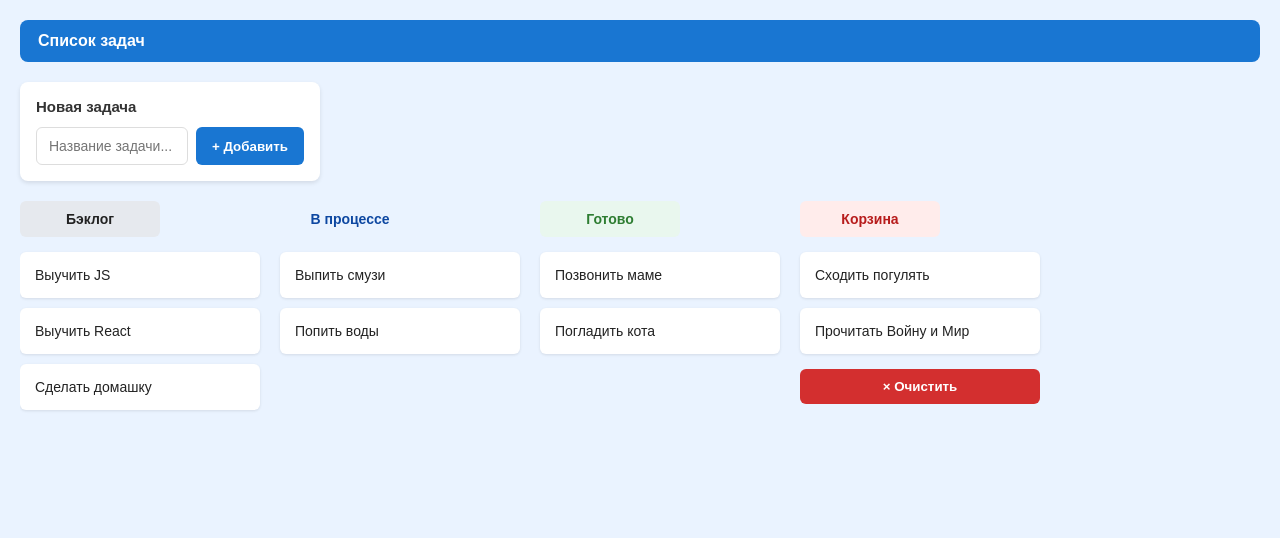
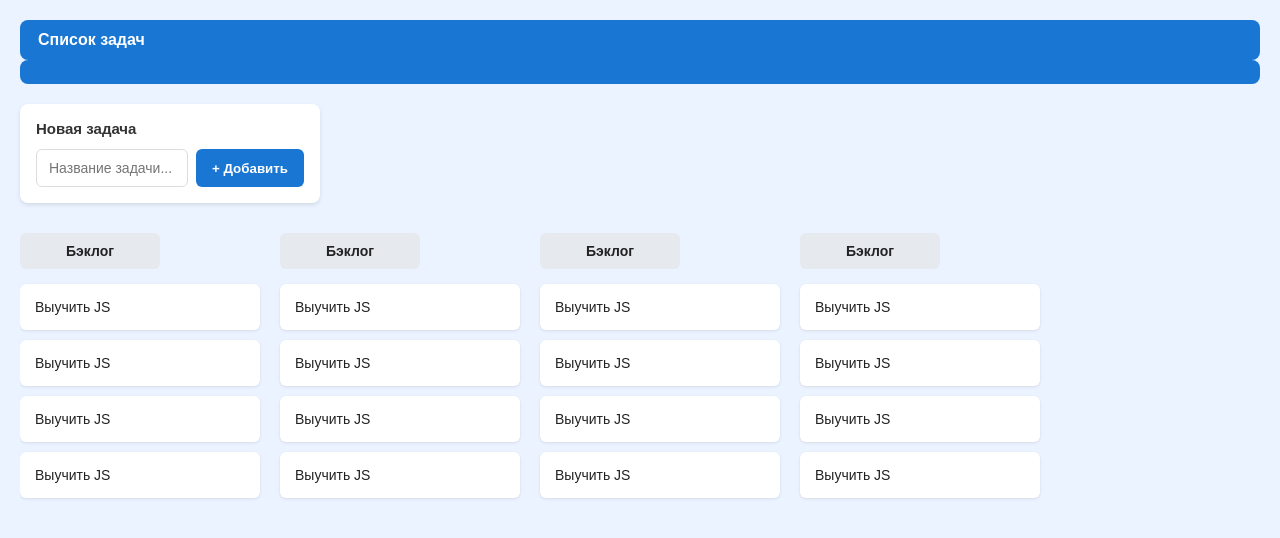
Before and after one commit to charleschima001/lab_w, a plain HTML site: page index.html in a window 1280 px wide. Drawn offline with Linux system fonts and the light colour scheme.

Commit message:
lab3: Список задач

```diff
--- a/index.html
+++ b/index.html
@@ -1,94 +1,20 @@
 <!DOCTYPE html>
 <html lang="ru">
 <head>
-  <meta charset="UTF-8">
-  <meta name="viewport" content="width=device-width, initial-scale=1.0">
-  <title>Чима чуквуемека</title>
-  <link rel="stylesheet" href="style.css">
+    <meta charset="UTF-8">
+    <meta name="viewport" content="width=device-width, initial-scale=1.0">
+    <title>Task Manager</title>
+    <link rel="stylesheet" href="style.css">
 </head>
 <body>
-  <div class="header-container">
-    <header>
-      <h1>Список задач</h1>
-    </header>
-  </div>
+    <section class="app">
+        <header></header>
+        <main>
+            <section class="form-container"></section>
+            <section class="task-board"></section>
+        </main>
+    </section>
 
-  <div class="main-content">
-    <div class="new-task-container">
-      <h3>Новая задача</h3>
-      <div class="input-group">
-        <input type="text" id="taskInput" placeholder="Название задачи...">
-        <button id="addBtn">+ Добавить</button>
-      </div>
-    </div>
-
-    <div class="columns-container">
-      <div class="columns">
-        <div class="column backlog">
-          <div class="column-header">Бэклог</div>
-          <div class="task-list" id="backlog">
-            <div class="task">Выучить JS</div>
-            <div class="task">Выучить React</div>
-            <div class="task">Сделать домашку</div>
-          </div>
-        </div>
-
-        <div class="column in-progress">
-          <div class="column-header">В процессе</div>
-          <div class="task-list" id="inProgress">
-            <div class="task">Выпить смузи</div>
-            <div class="task">Попить воды</div>
-          </div>
-        </div>
-
-        <div class="column done">
-          <div class="column-header">Готово</div>
-          <div class="task-list" id="done">
-            <div class="task">Позвонить маме</div>
-            <div class="task">Погладить кота</div>
-          </div>
-        </div>
-
-        <div class="column trash">
-          <div class="column-header">Корзина</div>
-          <div class="task-list" id="trash">
-            <div class="task">Сходить погулять</div>
-            <div class="task">Прочитать Войну и Мир</div>
-          </div>
-          <button id="clearBtn">× Очистить</button>
-        </div>
-      </div>
-    </div>
-  </div>
-
-  <script>
-    const taskInput = document.getElementById('taskInput');
-    const addBtn = document.getElementById('addBtn');
-    const backlog = document.getElementById('backlog');
-    const clearBtn = document.getElementById('clearBtn');
-
-
-    addBtn.addEventListener('click', () => {
-      if (taskInput.value.trim() !== "") {
-        const task = document.createElement('div');
-        task.className = 'task';
-        task.textContent = taskInput.value;
-        backlog.appendChild(task);
-        taskInput.value = "";
-      }
-    });
-
-
-    clearBtn.addEventListener('click', () => {
-      document.getElementById('trash').innerHTML = "";
-    });
-
-
-    taskInput.addEventListener('keypress', (e) => {
-      if (e.key === 'Enter') {
-        addBtn.click();
-      }
-    });
-  </script>
+    <script type="module" src="src/main.js"></script>
 </body>
 </html>
--- /dev/null
+++ b/src/framework/render.js
@@ -0,0 +1,18 @@
+const RenderPosition = {
+    BEFOREBEGIN: 'beforebegin',
+    AFTERBEGIN: 'afterbegin',
+    BEFOREEND: 'beforeend',
+    AFTEREND: 'afterend',
+};
+
+function createElement(template) {
+    const newElement = document.createElement('div');
+    newElement.innerHTML = template;
+    return newElement.firstElementChild;
+}
+
+function render(component, container, place = RenderPosition.BEFOREEND) {
+    container.insertAdjacentElement(place, component.getElement());
+}
+
+export { RenderPosition, createElement, render };
--- /dev/null
+++ b/src/main.js
@@ -0,0 +1,65 @@
+import HeaderComponent from './view/header-component.js';
+import FormAddTaskComponent from './view/form-add-task-component.js';
+import TaskBoardComponent from './view/task-board-component.js';
+import TaskListComponent from './view/task-list-component.js';
+import TaskComponent from './view/task-component.js';
+import { render, RenderPosition } from './framework/render.js';
+
+const bodyContainer = document.querySelector('.app');
+const formContainer = document.querySelector('.form-container');
+const taskBoardContainer = document.querySelector('.task-board');
+
+// Render header at the top
+render(new HeaderComponent(), bodyContainer, RenderPosition.AFTERBEGIN);
+
+// Render form
+render(new FormAddTaskComponent(), formContainer);
+
+// Render task board
+const taskBoardComponent = new TaskBoardComponent();
+render(taskBoardComponent, taskBoardContainer);
+
+// Get the columns container where we'll add the task lists
+const columnsContainer = taskBoardComponent.getElement().querySelector('.columns');
+
+// Create and render 4 columns with 4 tasks each (like your friend's code)
+for (let j = 0; j < 4; j++) {
+    const taskListComponent = new TaskListComponent();
+    render(taskListComponent, columnsContainer);
+
+    // Get the task list container for this column
+    const taskListElement = taskListComponent.getElement().querySelector('.task-list');
+
+    // Add 4 "Выучить JS" tasks to each column
+    for (let i = 0; i < 4; i++) {
+        render(new TaskComponent(), taskListElement);
+    }
+}
+
+// Add functionality to the form
+setTimeout(() => {
+    const taskInput = document.getElementById('taskInput');
+    const addBtn = document.getElementById('addBtn');
+
+    if (addBtn && taskInput) {
+        addBtn.addEventListener('click', () => {
+            if (taskInput.value.trim() !== "") {
+                // Add new task to the first backlog column
+                const firstBacklog = document.querySelector('.task-list');
+                if (firstBacklog) {
+                    const taskElement = document.createElement('div');
+                    taskElement.className = 'task';
+                    taskElement.textContent = taskInput.value;
+                    firstBacklog.appendChild(taskElement);
+                    taskInput.value = "";
+                }
+            }
+        });
+
+        taskInput.addEventListener('keypress', (e) => {
+            if (e.key === 'Enter') {
+                addBtn.click();
+            }
+        });
+    }
+}, 100);
--- /dev/null
+++ b/src/view/form-add-task-component.js
@@ -0,0 +1,30 @@
+import { createElement } from "../framework/render.js";
+
+function createFormAddTaskComponentTemplate() {
+    return `
+        <div class="new-task-container">
+            <h3>Новая задача</h3>
+            <div class="input-group">
+                <input type="text" id="taskInput" placeholder="Название задачи...">
+                <button id="addBtn">+ Добавить</button>
+            </div>
+        </div>
+    `;
+}
+
+export default class FormAddTaskComponent {
+    getTemplate() {
+        return createFormAddTaskComponentTemplate();
+    }
+
+    getElement() {
+        if (!this.element) {
+            this.element = createElement(this.getTemplate());
+        }
+        return this.element;
+    }
+
+    removeElement() {
+        this.element = null;
+    }
+}
--- /dev/null
+++ b/src/view/header-component.js
@@ -0,0 +1,28 @@
+import { createElement } from "../framework/render.js";
+
+function createHeaderComponentTemplate() {
+    return `
+        <div class="header-container">
+            <header>
+                <h1>Список задач</h1>
+            </header>
+        </div>
+    `;
+}
+
+export default class HeaderComponent {
+    getTemplate() {
+        return createHeaderComponentTemplate();
+    }
+
+    getElement() {
+        if (!this.element) {
+            this.element = createElement(this.getTemplate());
+        }
+        return this.element;
+    }
+
+    removeElement() {
+        this.element = null;
+    }
+}
--- /dev/null
+++ b/src/view/task-board-component.js
@@ -0,0 +1,28 @@
+import { createElement } from "../framework/render.js";
+
+function createTaskBoardComponentTemplate() {
+    return `
+        <div class="columns-container">
+            <div class="columns">
+                <!-- Columns will be inserted here -->
+            </div>
+        </div>
+    `;
+}
+
+export default class TaskBoardComponent {
+    getTemplate() {
+        return createTaskBoardComponentTemplate();
+    }
+
+    getElement() {
+        if (!this.element) {
+            this.element = createElement(this.getTemplate());
+        }
+        return this.element;
+    }
+
+    removeElement() {
+        this.element = null;
+    }
+}
--- /dev/null
+++ b/src/view/task-component.js
@@ -0,0 +1,22 @@
+import { createElement } from "../framework/render.js";
+
+function createTaskComponentTemplate() {
+    return `<div class="task">Выучить JS</div>`;
+}
+
+export default class TaskComponent {
+    getTemplate() {
+        return createTaskComponentTemplate();
+    }
+
+    getElement() {
+        if (!this.element) {
+            this.element = createElement(this.getTemplate());
+        }
+        return this.element;
+    }
+
+    removeElement() {
+        this.element = null;
+    }
+}
--- /dev/null
+++ b/src/view/task-list-component.js
@@ -0,0 +1,29 @@
+import { createElement } from "../framework/render.js";
+
+function createTaskListComponentTemplate() {
+    return `
+        <div class="column backlog">
+            <div class="column-header">Бэклог</div>
+            <div class="task-list" id="backlog">
+                <!-- Tasks will be inserted here -->
+            </div>
+        </div>
+    `;
+}
+
+export default class TaskListComponent {
+    getTemplate() {
+        return createTaskListComponentTemplate();
+    }
+
+    getElement() {
+        if (!this.element) {
+            this.element = createElement(this.getTemplate());
+        }
+        return this.element;
+    }
+
+    removeElement() {
+        this.element = null;
+    }
+}
--- a/style.css
+++ b/style.css
@@ -12,10 +12,17 @@ body {
     min-height: 100vh;
 }
 
+.app {
+    display: flex;
+    flex-direction: column;
+}
+
 .header-container {
     display: flex;
     justify-content: flex-start;
-  margin-bottom: 20px;
+    margin: 0;
+    padding: 0;
+    border: none;
 }
 
 header {
@@ -27,17 +34,22 @@ header {
     border-radius: 8px;
     text-align: left;
     width: 100%;
+    border: none;
+    outline: none;
+    box-shadow: none;
+    margin: 0;
+    line-height: 1;
 }
 
 header h1 {
     font-size: 16px;
     margin: 0;
+    padding: 0;
 }
 
-.main-content {
-  display: flex;
-  flex-direction: column;
-  gap: 20px;
+.form-container {
+    align-self: flex-start;
+    margin: 20px 0 30px 0;
 }
 
 .new-task-container {
@@ -46,7 +58,6 @@ header h1 {
     border-radius: 8px;
     box-shadow: 0 2px 4px rgba(0,0,0,0.1);
     width: 300px;
-  align-self: flex-start;
 }
 
 .new-task-container h3 {
@@ -82,6 +93,10 @@ header h1 {
     flex-shrink: 0;
 }
 
+.task-board {
+    width: 100%;
+}
+
 .columns-container {
     overflow-x: auto;
     padding-bottom: 10px;
@@ -112,21 +127,6 @@ header h1 {
     color: #222;
 }
 
-.in-progress .column-header {
-  background: #eaf3ff;
-  color: #0d47a1;
-}
-
-.done .column-header {
-  background: #e9f7ee;
-  color: #2e7d32;
-}
-
-.trash .column-header {
-  background: #ffeceb;
-  color: #b71c1c;
-}
-
 .task-list {
     display: flex;
     flex-direction: column;
@@ -142,22 +142,6 @@ header h1 {
     word-break: break-word;
     width: 100%;
     min-width: 220px;
-}
-
-#clearBtn {
-  margin-top: 15px;
-  padding: 10px 15px;
-  background: #d32f2f;
-  color: white;
-  border: none;
-  border-radius: 6px;
-  cursor: pointer;
-  font-weight: 600;
-  width: 100%;
-}
-
-#clearBtn:hover {
-  background: #b71c1c;
 }
 
 @media (max-width: 768px) {
```
Also changed, not shown: mark up/index.html (added, +94 -0 lines). Lines whose indentation alone changed are shown as unchanged.
